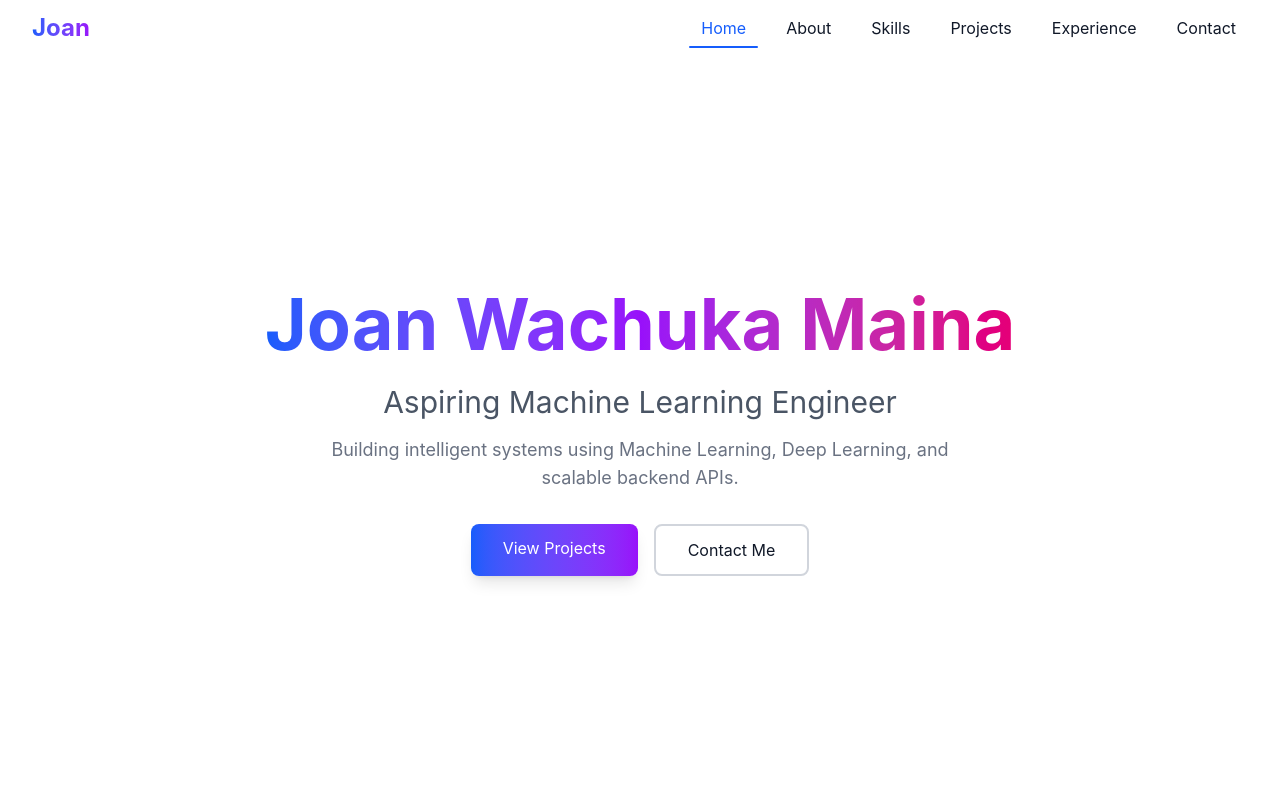
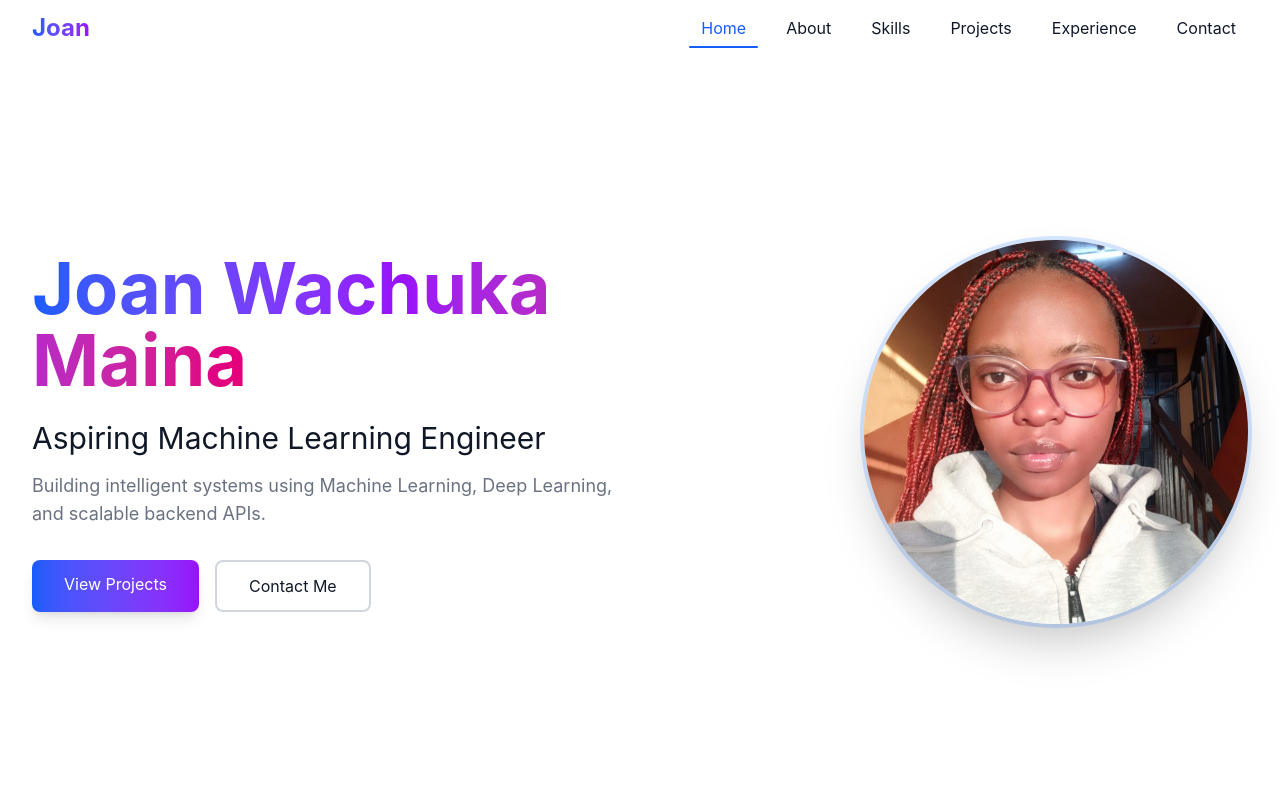
Before and after one commit to jianna4/portfolio, a React app: page / in a window 1280 px wide. Shown: the top 800 px of the page. Built offline with nearby package versions, Linux system fonts and the light colour scheme; the HTML template or start-up script is replaced by a standard one.

Commit message:
profile photo

```diff
--- a/src/components/Hero.jsx
+++ b/src/components/Hero.jsx
@@ -1,35 +1,53 @@
 import React from 'react';
-
+// Import your image at the top
+//import myPhoto from './assets/joan-photo.jpg'; // Adjust path based on where your image is
+import myPhoto from '../assets/images/profile.jpeg';
 const Hero = () => {
   return (
     <section id="home" className="min-h-screen flex items-center pt-16">
       <div className="container mx-auto px-4 sm:px-6 lg:px-8">
-        <div className="text-center">
-          <h1 className="text-5xl sm:text-6xl md:text-7xl font-bold mb-6">
+        <div className="flex flex-col md:flex-row items-center justify-between gap-12">
+
+          {/* Left side - Text Content */}
+          <div className="flex-1 text-center md:text-left">
+            <h1 className="text-4xl sm:text-5xl md:text-6xl lg:text-7xl font-bold mb-6">
               <span className="bg-gradient-to-r from-blue-600 via-purple-600 to-pink-600 bg-clip-text text-transparent">
                 Joan Wachuka Maina
               </span>
             </h1>
-          <p className="text-xl sm:text-2xl md:text-3xl text-gray-600 dark:text-gray-300 mb-4">
+            <p className="text-xl sm:text-2xl md:text-3xl text-gray-900 dark:text-gray-800 mb-4">
               Aspiring Machine Learning Engineer
             </p>
-          <p className="text-lg text-gray-500 dark:text-gray-400 max-w-2xl mx-auto mb-8">
+            <p className="text-base sm:text-lg text-gray-500 dark:text-gray-700 max-w-2xl mx-auto md:mx-0 mb-8">
               Building intelligent systems using Machine Learning, Deep Learning, and scalable backend APIs.
             </p>
-          <div className="flex flex-col sm:flex-row gap-4 justify-center">
+            <div className="flex flex-col sm:flex-row gap-4 justify-center md:justify-start">
               <a
                 href="#projects"
-              className="px-8 py-3 bg-gradient-to-r from-blue-600 to-purple-600 text-white rounded-lg hover:scale-105 transition-transform duration-300 shadow-lg hover:shadow-xl"
+                className="px-8 py-3 bg-gradient-to-r from-blue-600 to-purple-600 text-white rounded-lg hover:scale-105 transition-transform duration-300 shadow-lg hover:shadow-xl text-center"
               >
                 View Projects
               </a>
               <a
                 href="#contact"
-              className="px-8 py-3 border-2 border-gray-300 dark:border-gray-600 rounded-lg hover:border-blue-600 dark:hover:border-blue-400 hover:scale-105 transition-all duration-300"
+                className="px-8 py-3 border-2 border-gray-300 dark:border-gray-600 rounded-lg hover:border-blue-600 dark:hover:border-blue-400 hover:scale-105 transition-all duration-300 text-center"
               >
                 Contact Me
               </a>
             </div>
+          </div>
+
+          {/* Right side - Circular Image */}
+          <div className="flex-1 flex justify-center md:justify-end">
+            <div className="w-64 h-64 sm:w-72 sm:h-72 md:w-80 md:h-80 lg:w-96 lg:h-96 rounded-full overflow-hidden shadow-2xl ring-4 ring-blue-500/20">
+              <img
+                src={myPhoto}  // Use the imported image here
+                alt="Joan Wachuka Maina"
+                className="w-full h-full object-cover hover:scale-110 transition-transform duration-500"
+              />
+            </div>
+          </div>
+
         </div>
       </div>
     </section>
```
Also changed, not shown: src/assets/images/profile.jpeg (added). Lines whose indentation alone changed are shown as unchanged.
